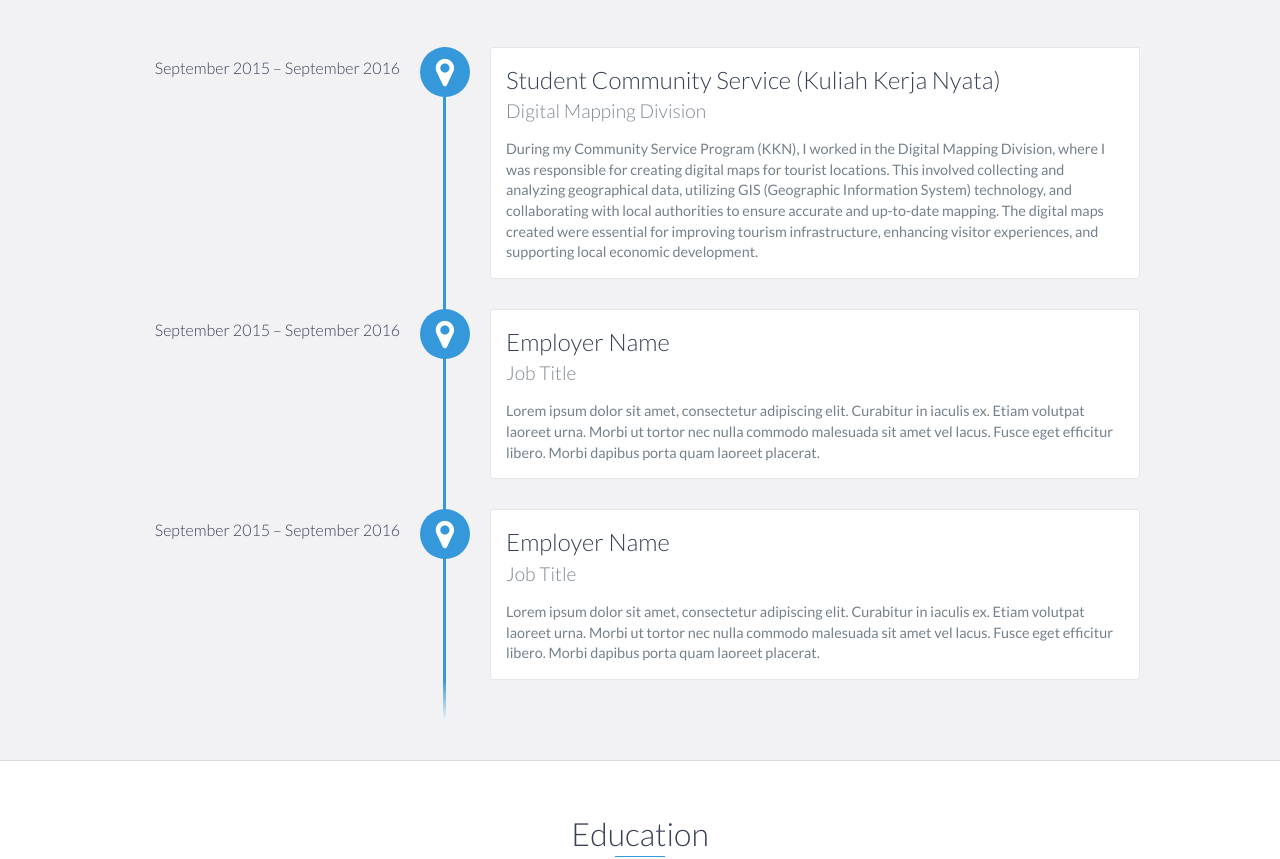
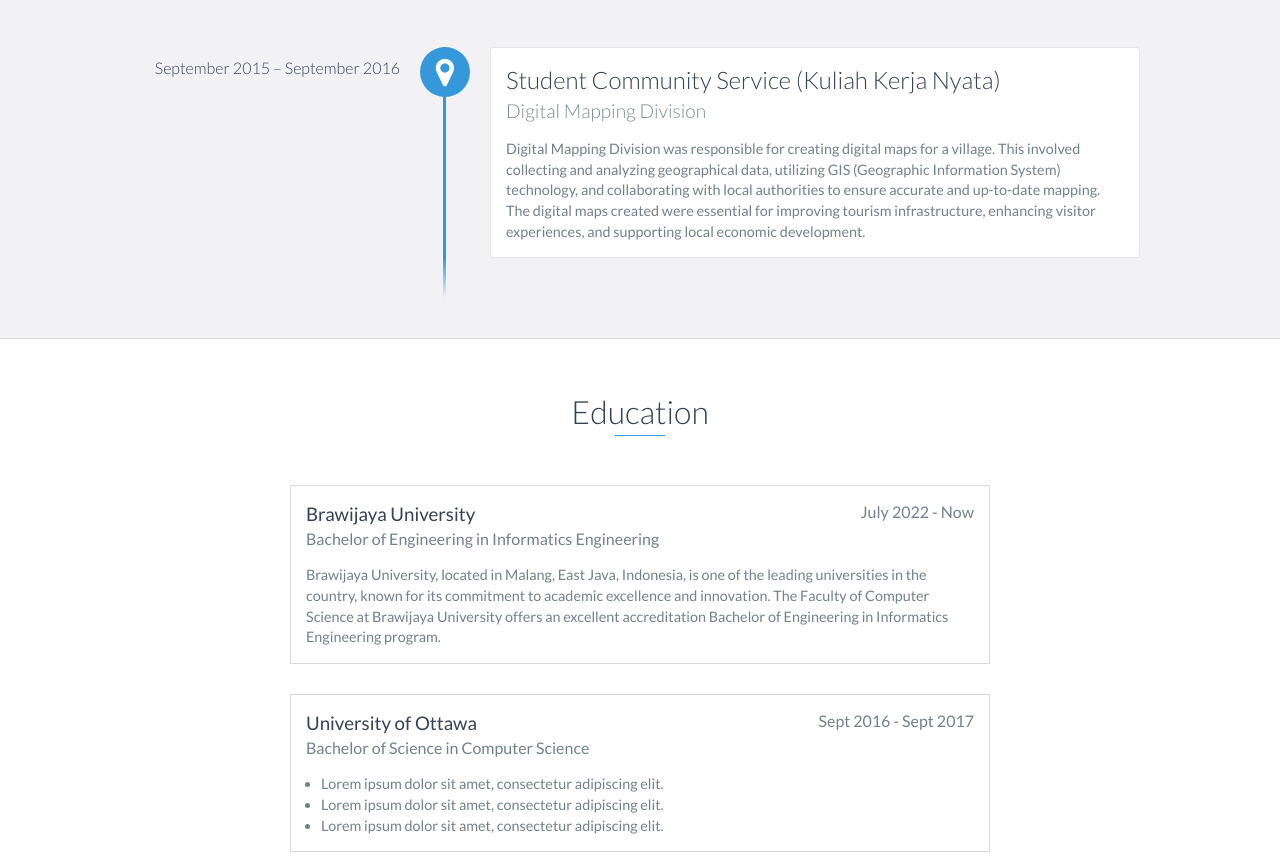
Before and after one commit to Friztone/Friztone.github.io, a website: page index.html in a window 1280 px wide. Shown: the part 1220-2079 px from the top of the page. Drawn offline with nearby package versions, Linux system fonts and the light colour scheme.

Commit message:
Update Content

```diff
--- a/index.html
+++ b/index.html
@@ -99,18 +99,17 @@
           <h3>Student Community Service (Kuliah Kerja Nyata)</h3>
           <h4>Digital Mapping Division</h4>
           <p>
-            During my Community Service Program (KKN), I worked in the Digital
-            Mapping Division, where I was responsible for creating digital maps
-            for tourist locations. This involved collecting and analyzing
-            geographical data, utilizing GIS (Geographic Information System)
-            technology, and collaborating with local authorities to ensure
-            accurate and up-to-date mapping. The digital maps created were
-            essential for improving tourism infrastructure, enhancing visitor
-            experiences, and supporting local economic development.
+            Digital Mapping Division was responsible for creating digital maps
+            for a village. This involved collecting and analyzing geographical
+            data, utilizing GIS (Geographic Information System) technology, and
+            collaborating with local authorities to ensure accurate and
+            up-to-date mapping. The digital maps created were essential for
+            improving tourism infrastructure, enhancing visitor experiences, and
+            supporting local economic development.
           </p>
         </div>
 
-        <div data-date="September 2015 – September 2016">
+        <!-- <div data-date="September 2015 – September 2016">
           <h3>Employer Name</h3>
           <h4>Job Title</h4>
           <p>
@@ -130,7 +129,7 @@
             nulla commodo malesuada sit amet vel lacus. Fusce eget efficitur
             libero. Morbi dapibus porta quam laoreet placerat.
           </p>
-        </div>
+        </div> -->
       </div>
     </div>
     <!-- End #experience -->
@@ -192,7 +191,7 @@
 
           <div class="project shadow-large">
             <div class="project-image">
-              <img src="images/project.jpg" />
+              <img src="images/Only Jump.jpg" />
             </div>
             <!-- End .project-image -->
             <div class="project-info">
@@ -223,6 +222,8 @@
         <li>C++</li>
         <li>PHP</li>
         <li>Kotlin</li>
+        <li>Git</li>
+        <li>GIS</li>
       </ul>
     </div>
     <!-- End #skills -->
```
Also changed, not shown: images/Only Jump.jpg (renamed from images/project.jpg), images/projects.jpg (deleted).
